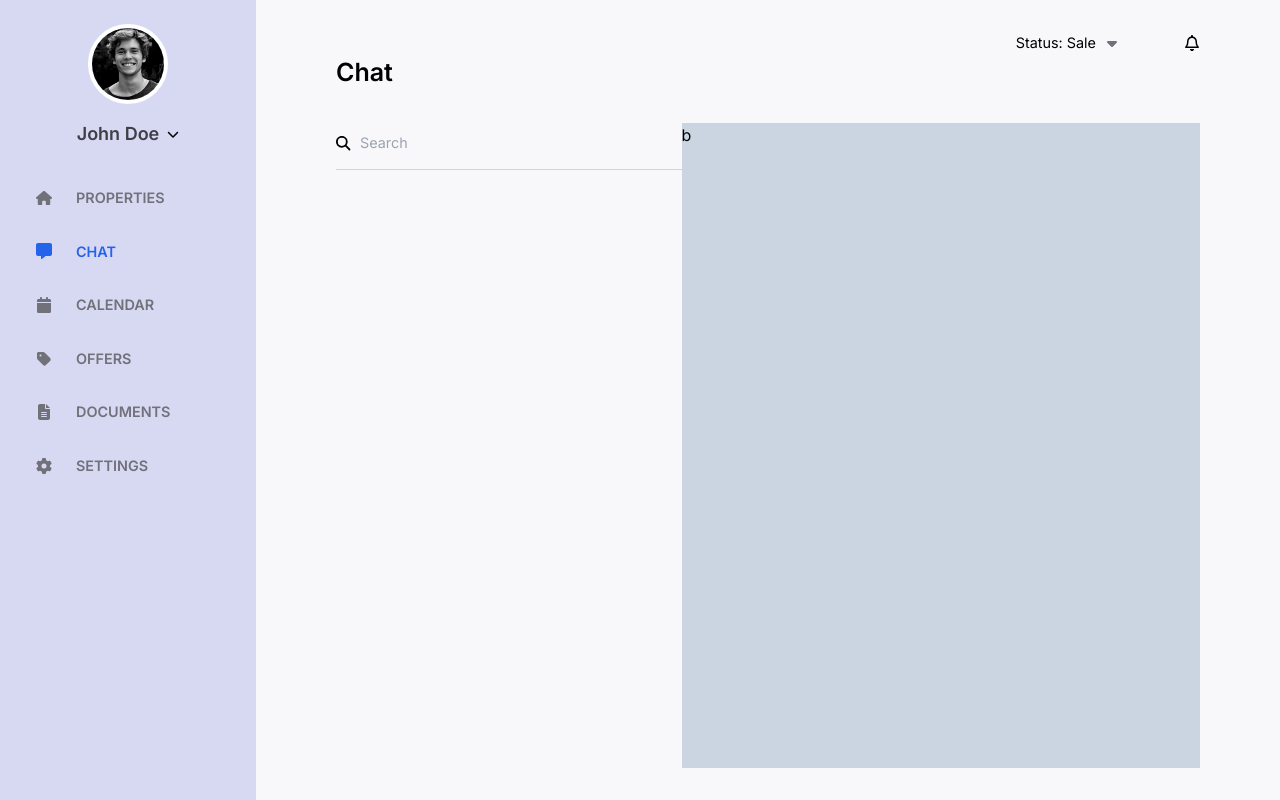
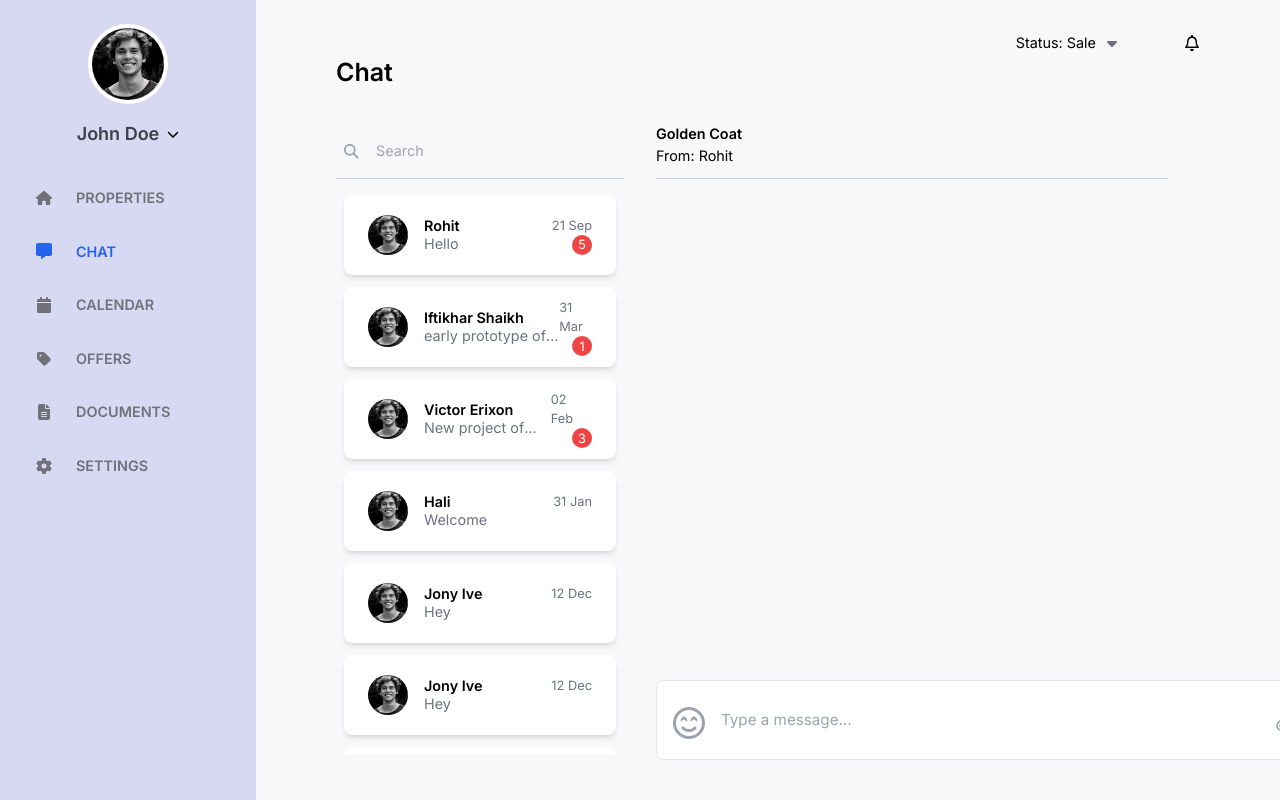
Before and after one commit to nmthong226/react-chat-app, a React (Vite) app: page / in a window 1280 px wide. Built offline with nearby package versions, Linux system fonts and the light colour scheme.

Commit message:
feat(chatList): show user chat list

```diff
--- a/src/components/ChatBox.tsx
+++ b/src/components/ChatBox.tsx
@@ -1,19 +1,110 @@
-import { faMagnifyingGlass } from "@fortawesome/free-solid-svg-icons"
+import { faMagnifyingGlass, faPaperclip } from "@fortawesome/free-solid-svg-icons"
 import { FontAwesomeIcon } from "@fortawesome/react-fontawesome"
+import userImg from '/user-avatar.png';
+import { faFaceSmileBeam, faPaperPlane } from "@fortawesome/free-regular-svg-icons";
+import { useState } from "react";
+
+const userList = [
+  {
+    avatar: userImg, name: 'Rohit', lastMessage: 'Hello', lastMessageTime: '21 Sep', unreadedMessages: 5
+  },
+  {
+    avatar: userImg, name: 'Iftikhar Shaikh', lastMessage: 'early prototype of product', lastMessageTime: '31 Mar', unreadedMessages: 1
+  },
+  {
+    avatar: userImg, name: 'Victor Erixon', lastMessage: 'New project of you', lastMessageTime: '02 Feb', unreadedMessages: 3
+  },
+  {
+    avatar: userImg, name: 'Hali', lastMessage: 'Welcome', lastMessageTime: '31 Jan', unreadedMessages: 0
+  },
+  {
+    avatar: userImg, name: 'Jony Ive', lastMessage: 'Hey', lastMessageTime: '12 Dec', unreadedMessages: 0
+  },
+  {
+    avatar: userImg, name: 'Jony Ive', lastMessage: 'Hey', lastMessageTime: '12 Dec', unreadedMessages: 0
+  },
+  {
+    avatar: userImg, name: 'Jony Ive', lastMessage: 'Hey', lastMessageTime: '12 Dec', unreadedMessages: 0
+  },
+]
 
 const ChatBox = () => {
+  const [messageInput, setMessageInput] = useState("");
   return (
     <div className="flex flex-col w-full h-full">
       <h1 className="text-2xl font-semibold">Chat</h1>
       <div className="flex flex-row w-full h-full mt-8">
-        <div className="flex flex-1 w-[40%] h-full">
-          <div className="flex flex-row w-full h-10 relative items-center text-md">
-            <FontAwesomeIcon icon={faMagnifyingGlass} className="absolute" />
-            <input className="w-full bg-transparent border-b-[1px] px-6 py-4 border-slate-300 outline-none" placeholder="Search" />
+        <div className="flex flex-col w-1/3 h-full">
+          {/* Search Bar */}
+          <div className="flex flex-row w-full relative items-center text-md">
+            <FontAwesomeIcon icon={faMagnifyingGlass} className="absolute left-2 text-gray-400" />
+            <input
+              className="w-full bg-transparent border-b-[1px] pl-10 h-14 border-slate-300 outline-none"
+              placeholder="Search"
+              aria-label="Search"
+            />
+          </div>
+          {/* User List */}
+          <div className="w-full h-[70vh] mt-4 px-2 space-y-3 overflow-y-auto pb-2">
+            {userList.length > 0 ? (
+              userList.map((user, index) => (
+                <div
+                  className="flex w-full h-20 bg-white rounded-lg items-center justify-between px-6 shadow-md"
+                  key={index}
+                >
+                  <div className="flex items-center">
+                    <img
+                      src={user.avatar}
+                      alt={`${user.name}'s avatar`}
+                      className="w-10 h-10 rounded-full"
+                    />
+                    <div className="flex flex-col ml-4 max-w-[80%] leading-tight">
+                      <h1 className="text-md font-semibold line-clamp-1">{user.name}</h1>
+                      <span className="text-gray-500 line-clamp-1 text-md">{user.lastMessage}</span>
+                    </div>
+                  </div>
+                  <div className="flex flex-col items-end">
+                    <span className="text-sm text-gray-500">{user.lastMessageTime}</span>
+                    <div className={`flex w-5 h-5 rounded-full bg-red-500 text-white items-center justify-center text-sm ${user.unreadedMessages === 0 ? 'invisible' : ''}`}>
+                      {user.unreadedMessages}
+                    </div>
+                  </div>
+                </div>
+              ))
+            ) : (
+              <div className="text-center text-gray-500">No users found</div>
+            )}
           </div>
         </div>
-        <div className="flex w-[60%] h-full bg-slate-300">
-          b
+        <div className="flex flex-col w-2/3 h-full px-8">
+          {/* User Status Bar */}
+          <div className="flex flex-col w-full relative text-md h-14 border-b-[1px] border-slate-300 outline-none">
+            <h1 className="text-md font-semibold">Golden Coat</h1>
+            <span>From: Rohit</span>
+          </div>
+          {/* User Chat */}
+          <div className="w-full h-[58vh] mt-4 px-2 space-y-3 overflow-y-auto pb-2">
+
+          </div>
+          <div className="flex flex-row items-center w-[700px] min-h-[10vh] mt-2 px-2 overflow-y-auto bg-white rounded-lg border-[1px] text-base fixed bottom-10">
+            <FontAwesomeIcon icon={faFaceSmileBeam} className="absolute left-4 bottom-5 text-gray-400 size-8 hover:cursor-pointer" />
+            <textarea
+              rows={1}
+              className="flex items-center w-full bg-transparent pl-14 pr-24 border-slate-300 outline-none resize-none"
+              placeholder="Type a message..."
+              value={messageInput}
+              aria-label="Chat"
+              onChange={(e) => {
+                setMessageInput(e.target.value);
+                e.target.style.height = "auto";
+                e.target.style.height = `${e.target.scrollHeight}px`;
+              }}
+            />
+            <FontAwesomeIcon icon={faPaperclip} className="flex absolute right-16 bottom-7 text-gray-400 size-4 hover:cursor-pointer" />
+            <button className="flex absolute size-8 right-4 bottom-5 justify-center items-center rounded-full bg-gradient-to-b from-blue-400 to-blue-600 hover:opacity-90 text-white hover:cursor-pointer">
+              <FontAwesomeIcon icon={faPaperPlane} className="absolute text-white size-4 hover:cursor-pointer" />
+            </button>
+          </div>
         </div>
       </div>
     </div>
```
